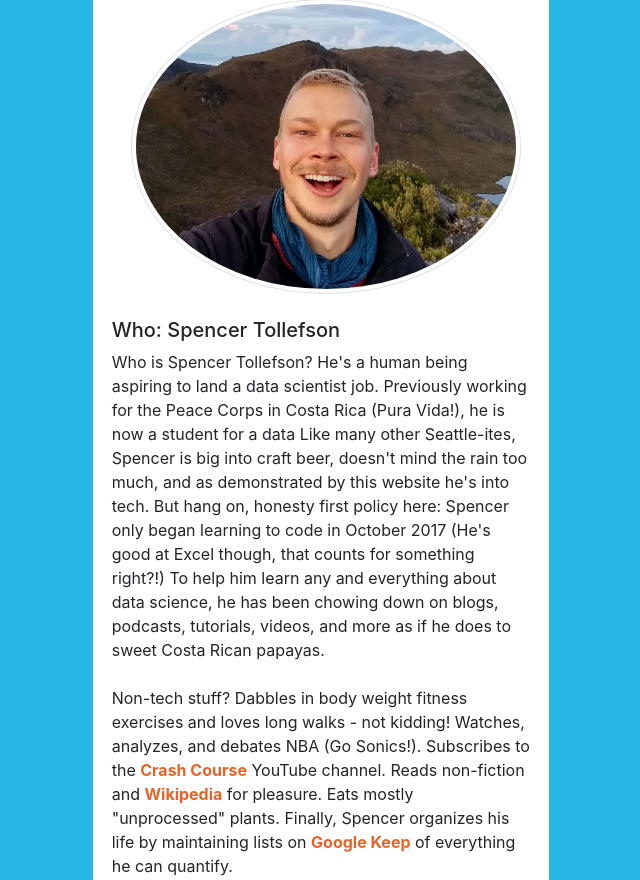
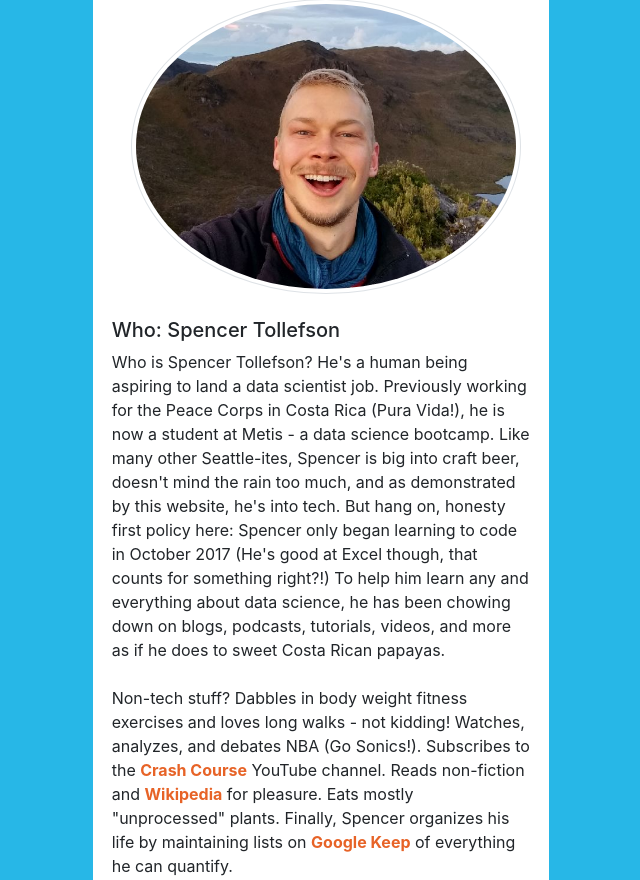
Before and after one commit to spencertollefson/spencertollefson.com-website, a Django app: page / in a window 1280 px wide. Shown: the part 121-1001 px from the top of the page, without its empty margins (319-959 px from the left). Run offline with Django 3.2, Linux system fonts and the light colour scheme; parts of the project's set-up code (start-up, migrations or seed data) failed here and were passed over; some libraries are stand-ins or nearby versions.

Commit message:
Update typo on about page

```diff
--- a/blog/templates/blog/about.html
+++ b/blog/templates/blog/about.html
@@ -67,9 +67,9 @@
     <h5>Who: Spencer Tollefson</h5>
     <p>
     Who is Spencer Tollefson? He's a human being aspiring to land a data scientist job.
-    Previously working for the Peace Corps in Costa Rica (Pura Vida!), he is now a student for a data
+    Previously working for the Peace Corps in Costa Rica (Pura Vida!), he is now a student at Metis - a data science bootcamp.
     Like many other Seattle-ites, Spencer is big into
-    craft beer, doesn't mind the rain too much, and as demonstrated by this website he's into tech.
+    craft beer, doesn't mind the rain too much, and as demonstrated by this website, he's into tech.
     But hang on, honesty first policy here:
     Spencer only began learning to code in October 2017 (He's good at Excel
     though, that counts for something right?!) To help him learn any and
```
